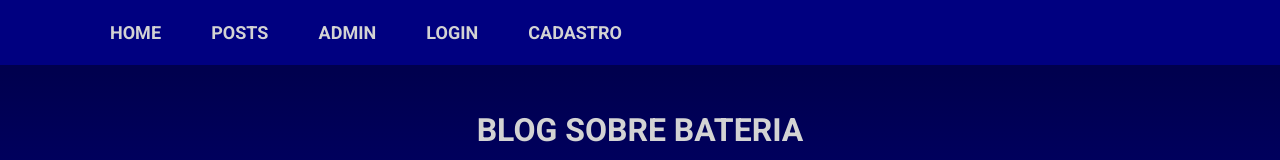
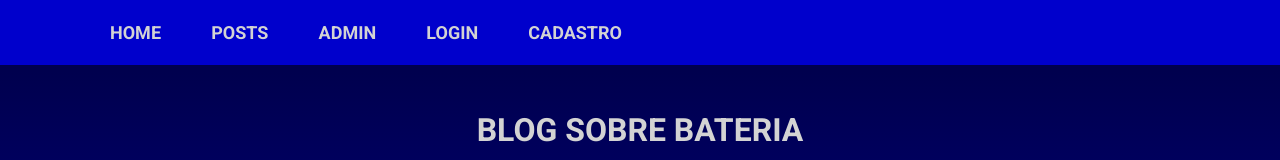
Before and after one commit to GustavoFSProg/blog-bateria-web, a React (Vite) app: page / in a window 1280 px wide. Shown: the top 160 px of the page. Built offline with nearby package versions, Linux system fonts and the light colour scheme; no server answers.

Commit message:
header-color

```diff
--- a/src/Components/Header.jsx
+++ b/src/Components/Header.jsx
@@ -6,7 +6,7 @@ const ContainerAll = styled.div`
   width: 100%;
   height: 65px;
   /* background: darkblue; */
-  background: #000080;
+  background: #0000cc;
 
   color: lightgray;
   align-items: center;
```
